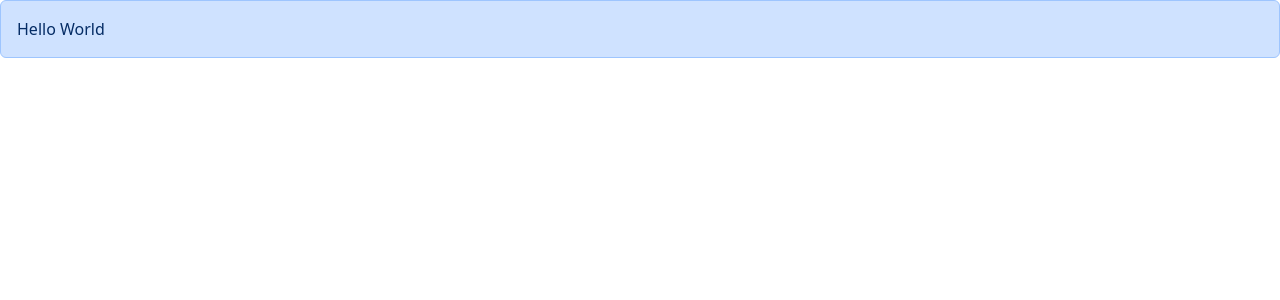
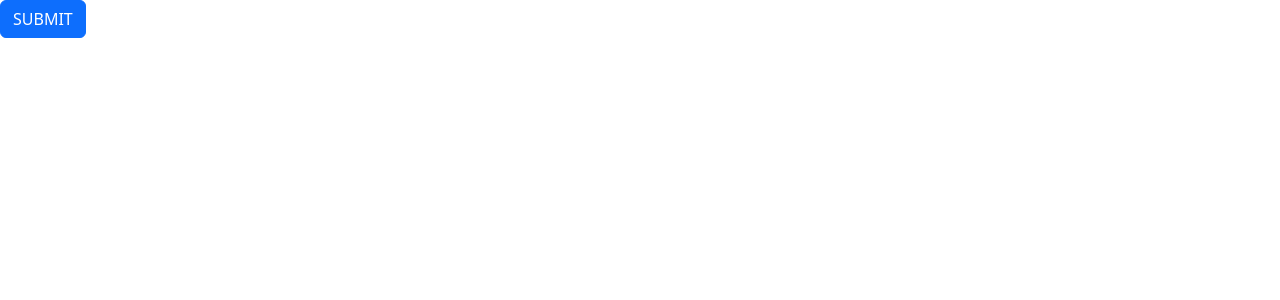
Before and after one commit to Muvva-Adityavardhan/Learning-React, a React (Vite) app in the folder react-app/: page / in a window 1280 px wide. Shown: the top 300 px of the page. Built offline with nearby package versions, Linux system fonts and the light colour scheme.

Commit message:
Adding a Button

```diff
--- a/react-app/src/App.tsx
+++ b/react-app/src/App.tsx
@@ -1,11 +1,9 @@
-import Alert from "./components/Alert";
+import Button from "./components/Button";
 
 function App() {
 	return (
 		<div>
-			<Alert>
-				Hello <span>World</span>
-			</Alert>
+			<Button onClick={() => console.log("Clicked")}>SUBMIT</Button>
 		</div>
 	);
 }
--- /dev/null
+++ b/react-app/src/components/Button.tsx
@@ -0,0 +1,14 @@
+interface ButtonProps {
+	color?: "primary" | "secondary" | "success" | "danger" | "warning" | "info" | "light" | "dark"; // Optional color prop with default value
+	children: string;
+	onClick: () => void; // Optional onClick handler
+}
+const Button = ({ color = "primary", children, onClick }: ButtonProps) => {
+	return (
+		<button className={`btn btn-${color}`} onClick={onClick}>
+			{children}
+		</button>
+	);
+};
+
+export default Button;
```
